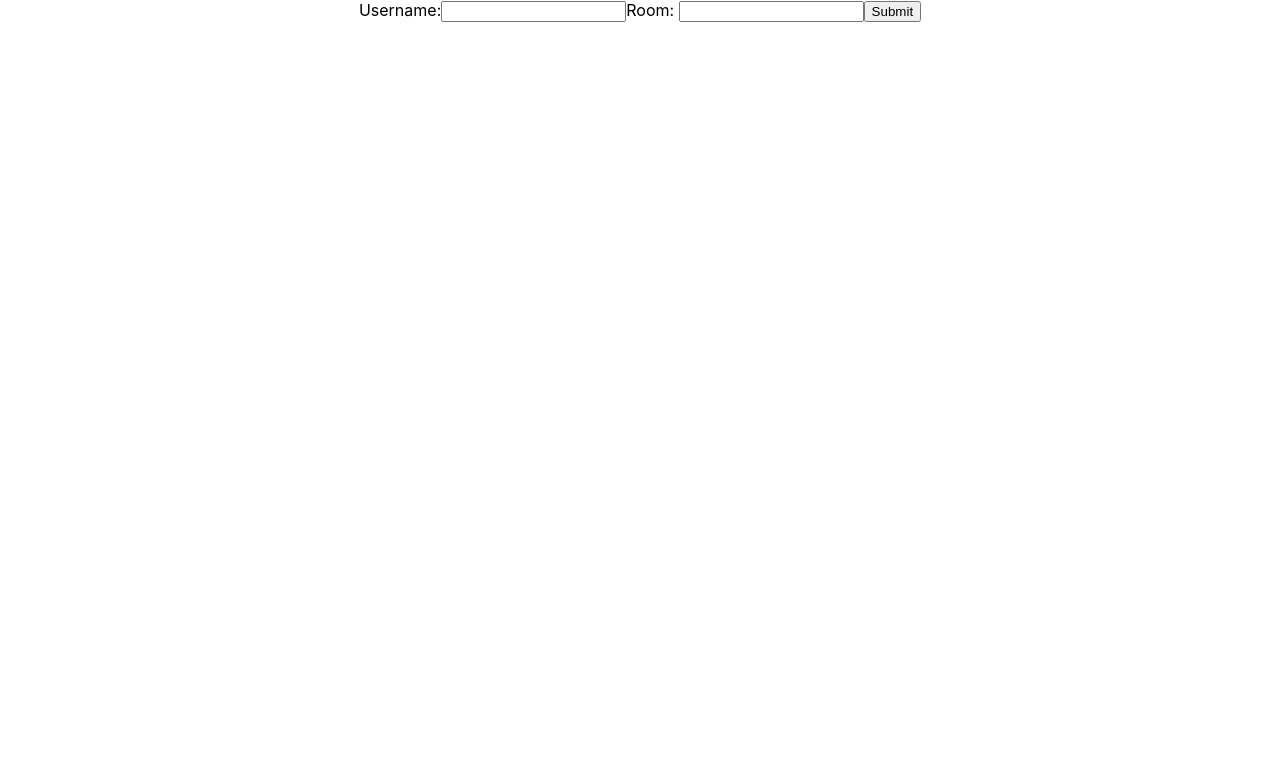
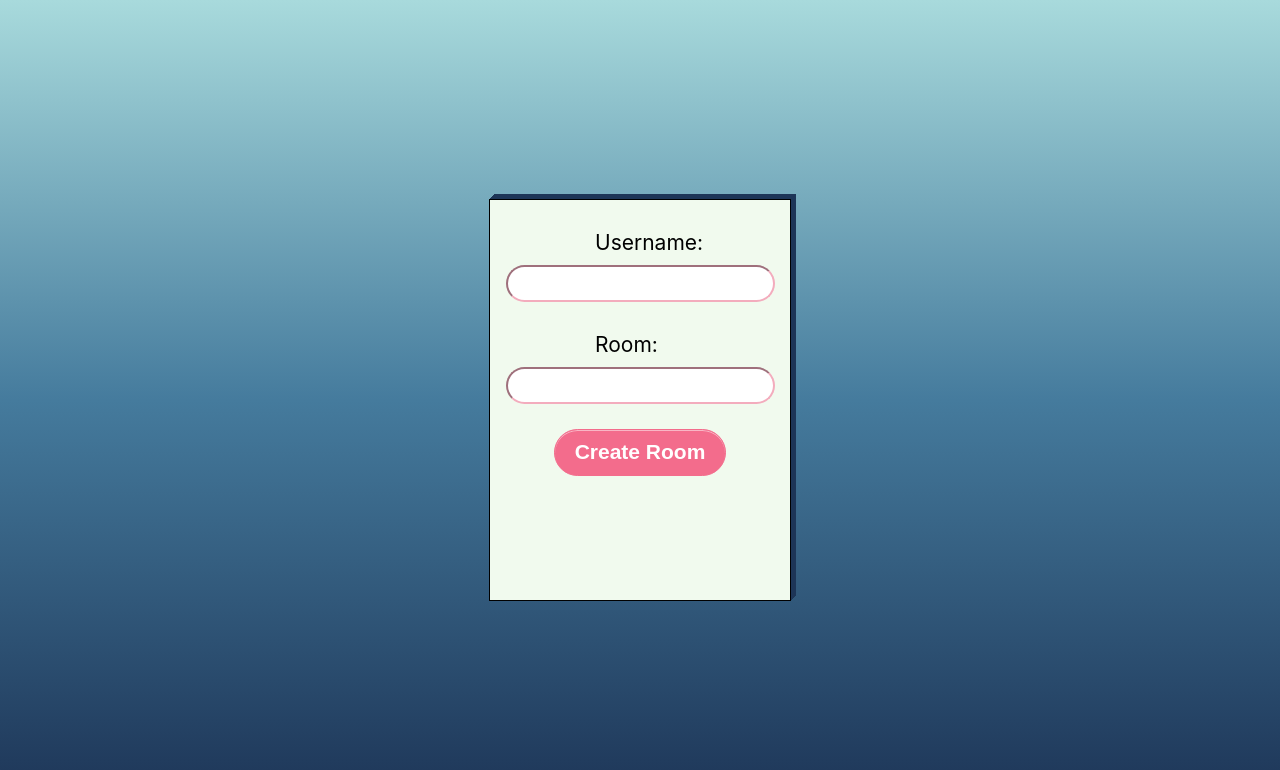
Before and after one commit to xfiddyx/chat-app, a React (Create React App) app in the folder chat-app/: page /create-room in a window 1280 px wide. Shown: the top 770 px of the page. Built offline with nearby package versions, Linux system fonts and the light colour scheme; no server answers.

Commit message:
some styling to homepage and create

```diff
--- a/chat-app/src/components/Create.jsx
+++ b/chat-app/src/components/Create.jsx
@@ -21,8 +21,8 @@ const Create = ({ location }) => {
   const [user, setUser] = useInput({ type: 'text' });
   // socket = io('https://reactproj-chatapp.herokuapp.com/');
   return (
-    <div>
-      <form>
+    <div className='background'>
+      <form className='form-container'>
         <label>Username:</label>
         {setUser}
         <label>Room: </label>
@@ -37,7 +37,9 @@ const Create = ({ location }) => {
             user: user,
           }}
         >
-          <button type='submit'>Submit</button>
+          <button type='submit' className='submit'>
+            Create Room
+          </button>
         </Link>
       </form>
     </div>
--- a/chat-app/src/styles/Create.css
+++ b/chat-app/src/styles/Create.css
@@ -0,0 +1,51 @@
+.background {
+  background-image: linear-gradient(#a8dadc, #457b9d, #1d3557);
+  height: 100vh;
+}
+
+.form-container {
+  position: absolute; /* or absolute */
+  top: 50%;
+  left: 50%;
+  height: 400px;
+  width: 300px;
+  transform: translate(-50%, -50%);
+  background: #f1faee;
+  border: 1px solid #000;
+  box-shadow: 1px -1px #1d3557, 2px -2px #1d3557, 3px -3px #1d3557,
+    4px -4px #1d3557, 5px -5px #1d3557;
+}
+input {
+  text-decoration: none;
+  display: inline-block;
+  padding: 5px 0;
+  text-align: center;
+  font-size: 20px;
+  color: #000;
+  border-radius: 800px;
+  border-color: #f3acbd;
+}
+label {
+  font-size: 21px;
+  text-align: center;
+  display: flex;
+  padding: 30px 40% 10px 35%;
+}
+
+.submit {
+  margin: 25px;
+  padding: 10px 20px 11px;
+  font-size: 21px;
+  background-color: #f36c8c;
+  font-weight: bold;
+  text-shadow: 1px 1px #f36c8c;
+  color: #ffffff;
+  border-radius: 100px;
+  -moz-border-radius: 100px;
+  -webkit-border-radius: 100px;
+  border: 1px solid #f36c8c;
+  cursor: pointer;
+  box-shadow: 0 1px 0 rgba(255, 255, 255, 0.5) inset;
+  -moz-box-shadow: 0 1px 0 rgba(255, 255, 255, 0.5) inset;
+  -webkit-box-shadow: 0 1px 0 rgba(255, 255, 255, 0.5) inset;
+}
```
